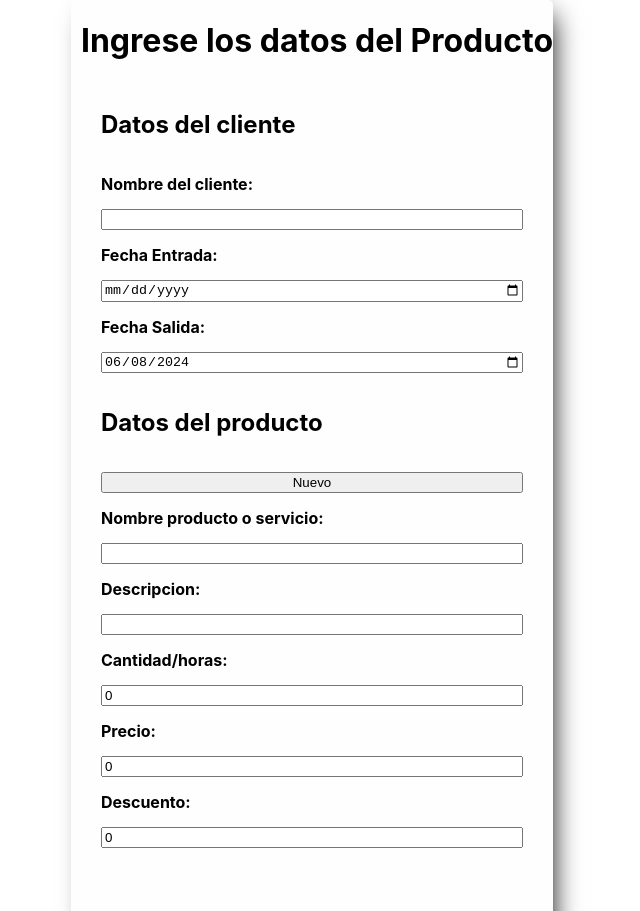
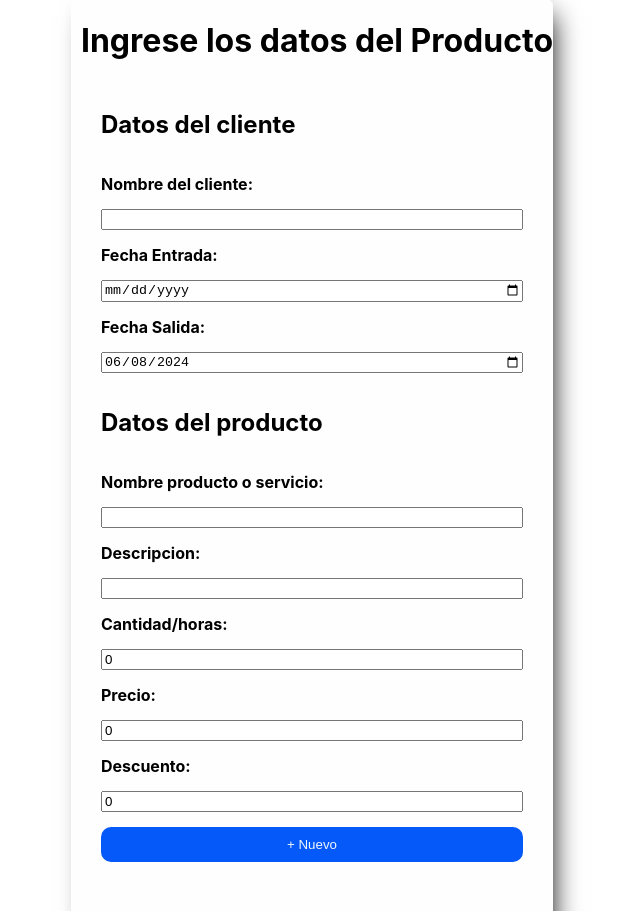
Before and after one commit to FabioSR29/GestorDeFacturas, a React (Create React App) app: page / in a window 1280 px wide. Shown: the top 911 px of the page, without its empty margins (303-943 px from the left). Built offline with nearby package versions, Linux system fonts and the light colour scheme.

Commit message:
Cambio en css

```diff
--- a/src/App.css
+++ b/src/App.css
@@ -53,6 +53,14 @@ h1 {
   padding: 10px;
   color: aliceblue;
 }
+.btnB{
+  border: none;
+  border-radius: 10px;
+  background-color: rgb(248, 20, 4);
+  padding: 10px;
+  color: aliceblue;
+  margin: 5PX;
+}
 
 .factura h1 {
   font-size: small;
@@ -84,3 +92,15 @@ h1 {
 img{
   height: 110PX;
 }
+.btnAgregar{
+  border: none;
+  border-radius: 10px;
+  background-color: rgb(4, 89, 248);
+  padding: 10px;
+  color: aliceblue;
+}
+
+
+.btnB:hover , .btn2:hover , .btnAgregar:hover,.btn1:hover{
+  border: 1px solid black;
+}
--- a/src/App.js
+++ b/src/App.js
@@ -29,13 +29,13 @@ function App() {
     setdescripcion(event.target.value);
   }
   function CargarLosNuevosValoresDeCantidad(event) {
-    setcantidad(parseFloat(event.target.value)|| 0);
+    setcantidad(parseFloat(event.target.value) || 0);
   }
   function CargarLosNuevosValoresDeNombre(event) {
     setnombreCliente(event.target.value);
   }
   function CargarLosNuevosValoresDePrecio(event) {
-    setPrecio(parseFloat(event.target.value)|| 0);
+    setPrecio(parseFloat(event.target.value) || 0);
   }
   function CargarLosNuevosValoresDeFechaEntrada(event) {
     setfechaEntrada(event.target.value);
@@ -44,7 +44,7 @@ function App() {
     setfechaSalida(event.target.value);
   }
   function CargarLosNuevosValoresDelDescuento(event) {
-    setDescuento(parseFloat(event.target.value)|| 0);
+    setDescuento(parseFloat(event.target.value) || 0);
   }
 
 
@@ -76,10 +76,6 @@ function App() {
 
   }
 
-
-
-
-
   function Limpiar() {
     setfechaEntrada("");
     setfechaSalida("");
@@ -88,17 +84,22 @@ function App() {
     setcantidad(0);
     setdescripcion("");
     setProducto("");
+
+    setListaProductos([])
   }
 
   function Imprimir() {
-    var Descuentos=0;
-    var Subtotall=0;
-    var ttotal=0;
+    if (ListaProductos.length == 0) {
+      alert("Debe agregar al menos un producto a la lista")
+    } else {
+      var Descuentos = 0;
+      var Subtotall = 0;
+      var ttotal = 0;
 
       ListaProductos.forEach(element => {
-      Descuentos+=element.Descuento;
-      ttotal+=element.Total;
-      Subtotall+=element.precio;
+        Descuentos += element.Descuento;
+        ttotal += element.Total;
+        Subtotall += element.precio;
       });
 
       setTotal(ttotal);
@@ -106,6 +107,8 @@ function App() {
       setDescuentos(Descuentos)
       setfactura(true)
       setformulario(false)
+    }
+
   }
 
   return (
@@ -127,7 +130,7 @@ function App() {
               <input type='date' onChange={CargarLosNuevosValoresDeFechaSalida} value={FechaSalida}></input>
 
               <h2>Datos del producto</h2>
-              <button onClick={AgregarProducto}>Nuevo</button>
+
               <span><strong>Nombre producto o servicio:</strong></span>
               <input type='text' onChange={CargarLosNuevosValoresDeProducto} value={Producto} required></input>
               <span><strong>Descripcion:</strong></span>
@@ -138,8 +141,9 @@ function App() {
               <input type='number' onChange={CargarLosNuevosValoresDePrecio} value={Precio.toString()} required></input>
               <span><strong>Descuento:</strong></span>
               <input type='number' onChange={CargarLosNuevosValoresDelDescuento} value={Descuento.toString()} ></input>
+              <button onClick={AgregarProducto} className='btnAgregar'>+ Nuevo</button>
+              <div className="Botones">
 
-              <div className="Botones">
                 <button className="btn1" onClick={Imprimir}>Imprimir</button>
                 <button className="btn2" onClick={Limpiar}>Limpiar</button>
               </div>
@@ -152,7 +156,7 @@ function App() {
 
               <li className='' key={product.productoID}>{product.nombre}
 
-                <button onClick={() => {
+                <button className='btnB' onClick={() => {
                   setListaProductos(
                     ListaProductos.filter(p =>
                       p.productoID !== product.productoID
@@ -182,8 +186,15 @@ function App() {
               {ListaProductos.map(product => (
 
                 <div className='ListaContenido' key={product.productoID}>
-                  <div >-{product.nombre} </div>
+                  <div >
+                    <div> -{product.nombre}  </div>
+
+                      <span>Cantidad:{product.cantidad}</span>
+
+
+                  </div>
                   <div>{product.precio} </div>
+
                 </div>
               ))}
             </div>
```
Lines whose indentation alone changed are shown as unchanged.
